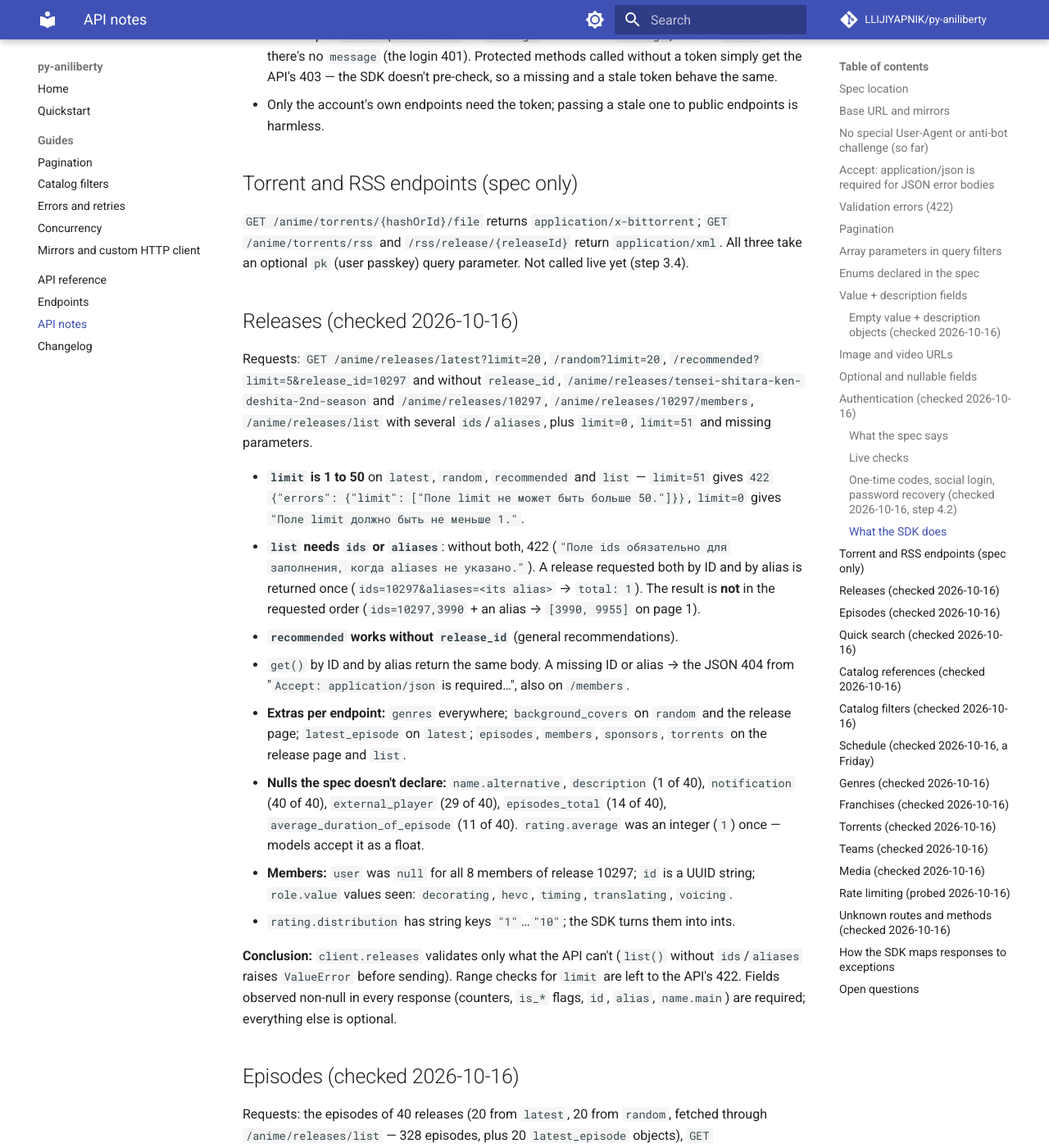
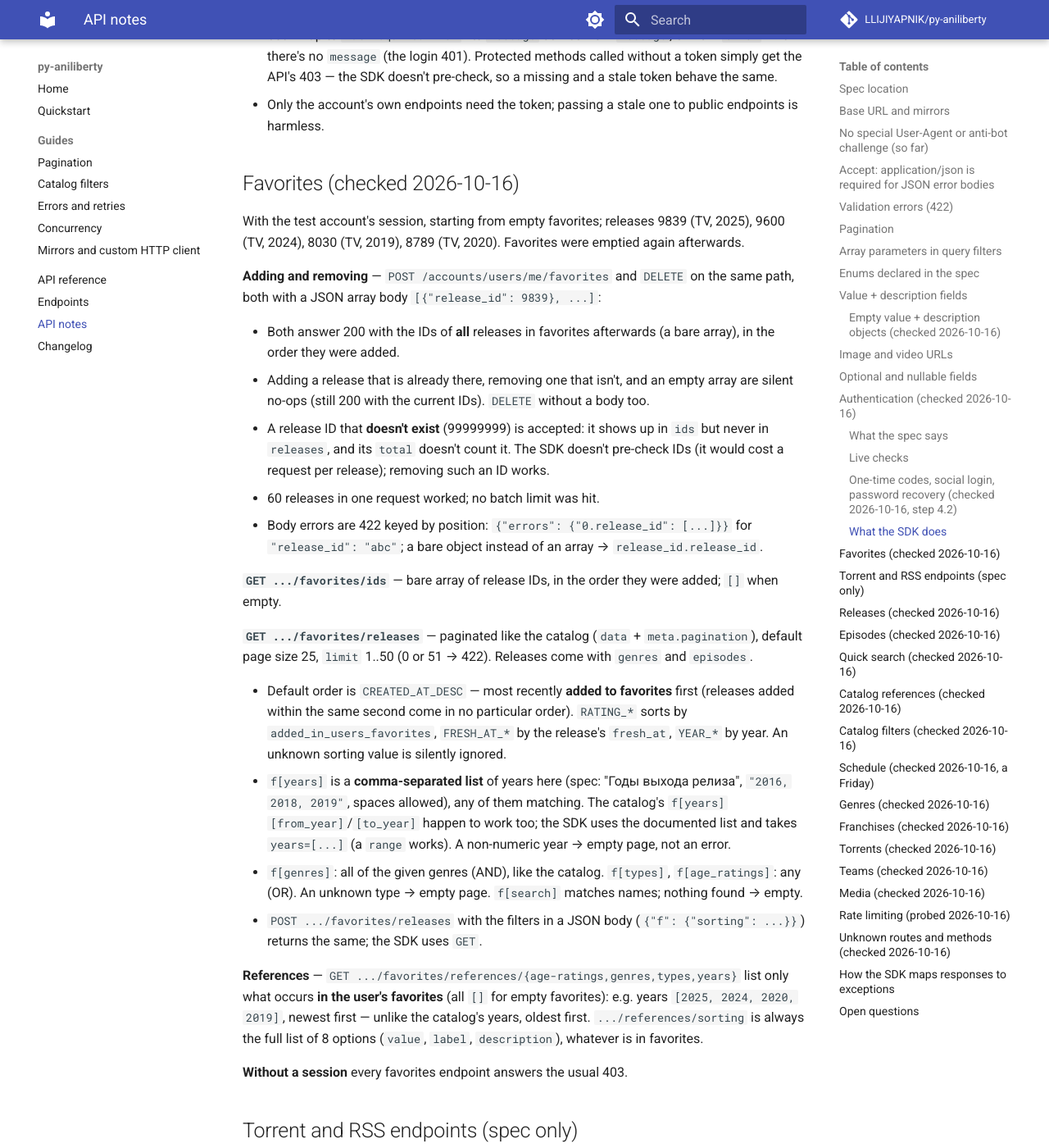
Before and after one commit to LLIJIYAPNIK/py-aniliberty, an MkDocs documentation site: the page built from docs/api-notes.md, in a window 1280 px wide and 1400 px high, scrolled down 10033 px. Shown: the whole window at 82% size. Built offline with MkDocs 1.6.1 and Material for MkDocs 9.7.7, drawn with Linux system fonts in a browser that asks for light colours; comment, search, counter and statistics services are not loaded.

Commit message:
docs: document favorites findings, mark roadmap step 4.4 as done
Co-Authored-By: Claude Opus 5.5 <noreply@anthropic.com>

```diff
--- a/docs/api-notes.md
+++ b/docs/api-notes.md
@@ -389,6 +389,53 @@ sending mail). `POST .../password/reset`: missing fields → 422, `password` ≠
 - Only the account's own endpoints need the token; passing a stale one to public endpoints is
   harmless.
 
+## Favorites (checked 2026-10-16)
+
+With the test account's session, starting from empty favorites; releases 9839 (TV, 2025),
+9600 (TV, 2024), 8030 (TV, 2019), 8789 (TV, 2020). Favorites were emptied again afterwards.
+
+**Adding and removing** — `POST /accounts/users/me/favorites` and `DELETE` on the same path,
+both with a JSON array body `[{"release_id": 9839}, ...]`:
+
+- Both answer 200 with the IDs of **all** releases in favorites afterwards (a bare array), in
+  the order they were added.
+- Adding a release that is already there, removing one that isn't, and an empty array are
+  silent no-ops (still 200 with the current IDs). `DELETE` without a body too.
+- A release ID that **doesn't exist** (99999999) is accepted: it shows up in `ids` but never
+  in `releases`, and its `total` doesn't count it. The SDK doesn't pre-check IDs (it would
+  cost a request per release); removing such an ID works.
+- 60 releases in one request worked; no batch limit was hit.
+- Body errors are 422 keyed by position: `{"errors": {"0.release_id": [...]}}` for
+  `"release_id": "abc"`; a bare object instead of an array → `release_id.release_id`.
+
+**`GET .../favorites/ids`** — bare array of release IDs, in the order they were added; `[]`
+when empty.
+
+**`GET .../favorites/releases`** — paginated like the catalog (`data` + `meta.pagination`),
+default page size 25, `limit` 1..50 (0 or 51 → 422). Releases come with `genres` and
+`episodes`.
+
+- Default order is `CREATED_AT_DESC` — most recently **added to favorites** first (releases
+  added within the same second come in no particular order). `RATING_*` sorts by
+  `added_in_users_favorites`, `FRESH_AT_*` by the release's `fresh_at`, `YEAR_*` by year.
+  An unknown sorting value is silently ignored.
+- `f[years]` is a **comma-separated list** of years here (spec: "Годы выхода релиза",
+  `"2016, 2018, 2019"`, spaces allowed), any of them matching. The catalog's
+  `f[years][from_year]`/`[to_year]` happen to work too; the SDK uses the documented list and
+  takes `years=[...]` (a `range` works). A non-numeric year → empty page, not an error.
+- `f[genres]`: all of the given genres (AND), like the catalog. `f[types]`, `f[age_ratings]`:
+  any (OR). An unknown type → empty page. `f[search]` matches names; nothing found → empty.
+- `POST .../favorites/releases` with the filters in a JSON body (`{"f": {"sorting": ...}}`)
+  returns the same; the SDK uses `GET`.
+
+**References** — `GET .../favorites/references/{age-ratings,genres,types,years}` list only
+what occurs **in the user's favorites** (all `[]` for empty favorites): e.g. years
+`[2025, 2024, 2020, 2019]`, newest first — unlike the catalog's years, oldest first.
+`.../references/sorting` is always the full list of 8 options (`value`, `label`,
+`description`), whatever is in favorites.
+
+**Without a session** every favorites endpoint answers the usual 403.
+
 ## Torrent and RSS endpoints (spec only)
 
 `GET /anime/torrents/{hashOrId}/file` returns `application/x-bittorrent`; `GET
```
Also changed, not shown: CLAUDE.md (+6 -0 lines), ROADMAP.md (+2 -1 lines).
